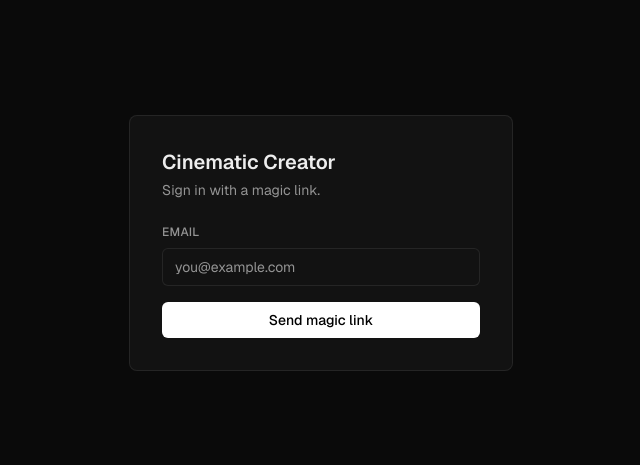
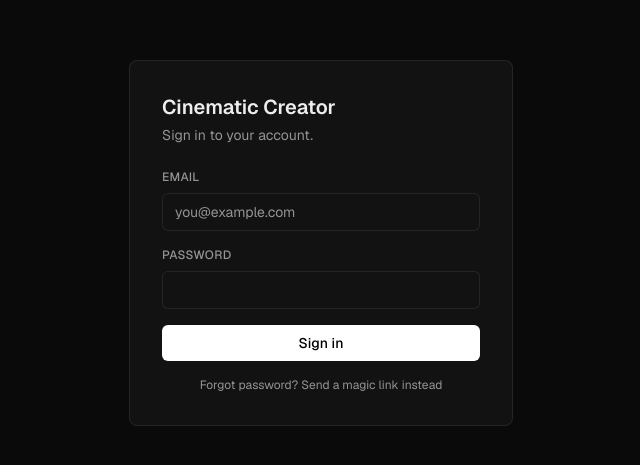
Before and after one commit to trav563/cinematic-creator, a Next.js app: page /login in a window 1280 px wide. Shown: the part 157-622 px from the top of the page, without its empty margins (319-959 px from the left). Built offline with nearby package versions, Linux system fonts and the light colour scheme.

Commit message:
Add email+password login

```diff
--- a/app/(auth)/login/page.tsx
+++ b/app/(auth)/login/page.tsx
@@ -1,18 +1,39 @@
 "use client";
 
 import { useState } from "react";
+import { useRouter } from "next/navigation";
 import { toast } from "sonner";
 import { createSupabaseBrowserClient } from "@/lib/supabase/client";
 import { Button } from "@/components/ui/button";
 import { Input } from "@/components/ui/input";
 import { Label } from "@/components/ui/label";
 
+type Mode = "password" | "magic";
+
 export default function LoginPage() {
+  const router = useRouter();
+  const [mode, setMode] = useState<Mode>("password");
   const [email, setEmail] = useState("");
+  const [password, setPassword] = useState("");
   const [submitting, setSubmitting] = useState(false);
-  const [sent, setSent] = useState(false);
+  const [magicSent, setMagicSent] = useState(false);
 
-  async function handleSubmit(e: React.FormEvent) {
+  async function handlePasswordSignIn(e: React.FormEvent) {
+    e.preventDefault();
+    if (!email || !password) return;
+    setSubmitting(true);
+    const supabase = createSupabaseBrowserClient();
+    const { error } = await supabase.auth.signInWithPassword({ email, password });
+    setSubmitting(false);
+    if (error) {
+      toast.error(error.message);
+      return;
+    }
+    router.push("/");
+    router.refresh();
+  }
+
+  async function handleMagicLink(e: React.FormEvent) {
     e.preventDefault();
     if (!email) return;
     setSubmitting(true);
@@ -27,7 +48,7 @@ export default function LoginPage() {
       toast.error(error.message);
       return;
     }
-    setSent(true);
+    setMagicSent(true);
   }
 
   return (
@@ -35,20 +56,72 @@ export default function LoginPage() {
       <div className="w-full max-w-sm space-y-6 rounded-lg border border-[var(--border)] bg-[var(--surface)] p-8">
         <div className="space-y-1">
           <h1 className="text-xl font-semibold">Cinematic Creator</h1>
-          <p className="text-sm text-[var(--muted)]">Sign in with a magic link.</p>
+          <p className="text-sm text-[var(--muted)]">
+            {mode === "password" ? "Sign in to your account." : "We'll email you a one-time link."}
+          </p>
         </div>
-        {sent ? (
-          <p className="text-sm text-foreground">
-            Check your email — we sent a magic link to <span className="font-medium">{email}</span>.
-          </p>
-        ) : (
-          <form onSubmit={handleSubmit} className="space-y-4">
+
+        {mode === "magic" && magicSent ? (
+          <div className="space-y-3">
+            <p className="text-sm text-foreground">
+              Check your email — magic link sent to <span className="font-medium">{email}</span>.
+            </p>
+            <button
+              type="button"
+              onClick={() => {
+                setMagicSent(false);
+                setMode("password");
+              }}
+              className="text-xs text-[var(--muted)] hover:text-foreground"
+            >
+              ← Back to password sign-in
+            </button>
+          </div>
+        ) : mode === "password" ? (
+          <form onSubmit={handlePasswordSignIn} className="space-y-4">
             <div className="space-y-2">
               <Label htmlFor="email">Email</Label>
               <Input
                 id="email"
                 type="email"
                 required
+                autoComplete="email"
+                placeholder="you@example.com"
+                value={email}
+                onChange={(e) => setEmail(e.target.value)}
+              />
+            </div>
+            <div className="space-y-2">
+              <Label htmlFor="password">Password</Label>
+              <Input
+                id="password"
+                type="password"
+                required
+                autoComplete="current-password"
+                value={password}
+                onChange={(e) => setPassword(e.target.value)}
+              />
+            </div>
+            <Button type="submit" disabled={submitting} className="w-full">
+              {submitting ? "Signing in…" : "Sign in"}
+            </Button>
+            <button
+              type="button"
+              onClick={() => setMode("magic")}
+              className="block w-full text-center text-xs text-[var(--muted)] hover:text-foreground"
+            >
+              Forgot password? Send a magic link instead
+            </button>
+          </form>
+        ) : (
+          <form onSubmit={handleMagicLink} className="space-y-4">
+            <div className="space-y-2">
+              <Label htmlFor="email">Email</Label>
+              <Input
+                id="email"
+                type="email"
+                required
+                autoComplete="email"
                 placeholder="you@example.com"
                 value={email}
                 onChange={(e) => setEmail(e.target.value)}
@@ -57,6 +130,13 @@ export default function LoginPage() {
             <Button type="submit" disabled={submitting} className="w-full">
               {submitting ? "Sending…" : "Send magic link"}
             </Button>
+            <button
+              type="button"
+              onClick={() => setMode("password")}
+              className="block w-full text-center text-xs text-[var(--muted)] hover:text-foreground"
+            >
+              ← Back to password sign-in
+            </button>
           </form>
         )}
       </div>
```
